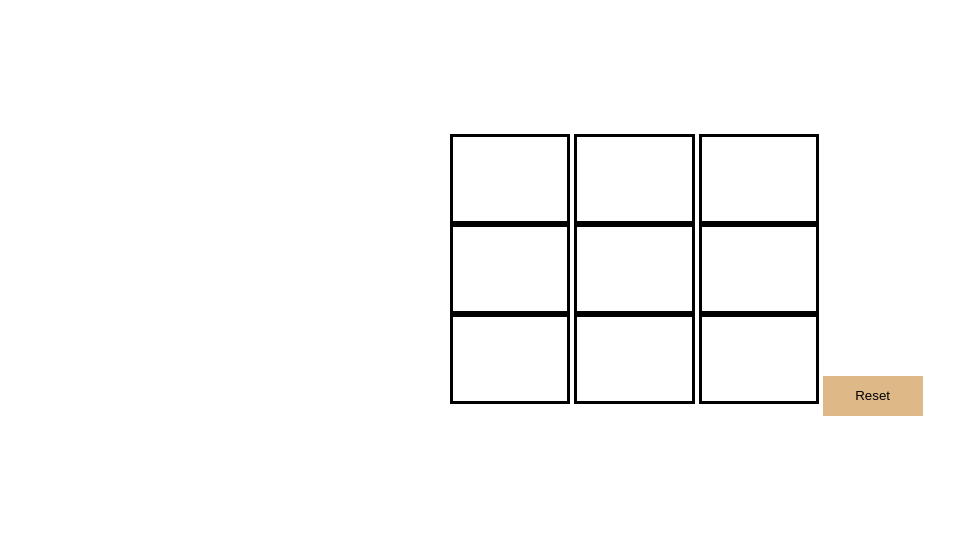
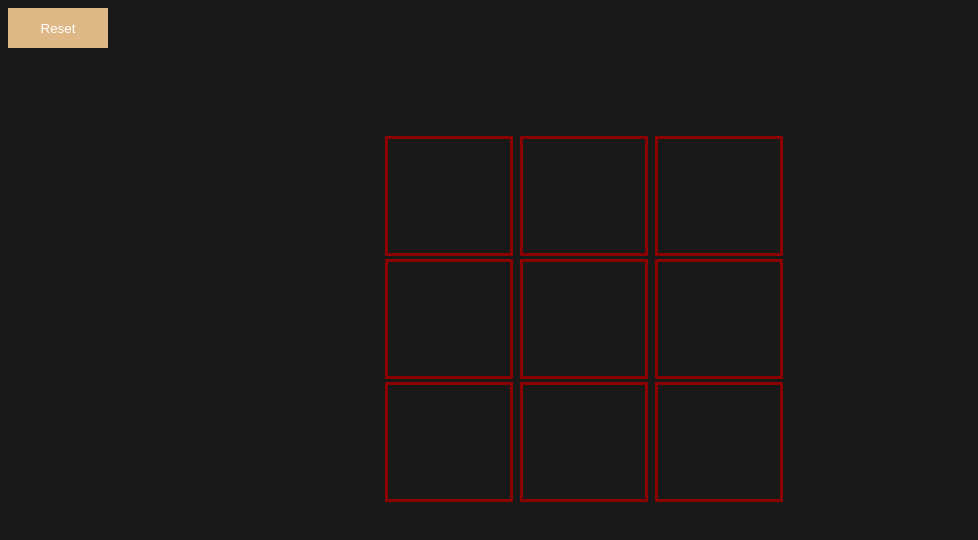
Before and after one commit to Anersyum/TicTacToe, a plain HTML site: page TicTacToeJs/index.html in a window 1280 px wide. Shown: the whole page, without its empty margins (0-978 px from the left). Drawn offline with Linux system fonts and the light colour scheme.

Commit message:
Changed the design a little bit

```diff
--- a/TicTacToeJs/css/style.css
+++ b/TicTacToeJs/css/style.css
@@ -1,8 +1,11 @@
+body {
+    background-color: #191919;
+}
 button {
-    width: 9.5%;
-    height: 90px;
-    /* position: absolute; */
-    border: 3px solid black;
+    width: 20%;
+    height: 30%;
+    color: white;
+    border: 3px solid darkred;
     font-size: 300%;
     background-color: transparent;
     margin-left: 0px;
@@ -13,6 +16,13 @@ div {
     margin: 6% 0px 0px 44%;
     font-size: 20pt;
     text-align: center;
+}
+
+.gameField {
+    /* border: 2px solid red; */
+    width: 50%;
+    height: 50%;
+    margin: 10% 0px 0px 20%;
 }
 
 #reset {
@@ -29,46 +39,3 @@ div {
 #reset:active {
     background-color: azure;
 }
-
-.field {
-    margin: 10% 0px 0px 35%;
-}
-
-.field3 {
-    margin-left: 35%;
-}
-
-.field6 {
-    margin-left: 35%;
-}
-
-
-/* @media only screen and (max-height: 609px), (max-width: 1048px) {
-    button {
-        height: 15%;
-    }
-}
-
-@media only screen and (max-height: 486px) {
-    button {
-        height: 18%;
-    }
-}
-
-@media only screen and (max-height: 486px) {
-    button {
-        height: 20%;
-    }
-}
-
-@media only screen and (max-height: 364px) {
-    button {
-        height: 24%;
-    }
-}
-
-@media only screen and (max-height: 299px) {
-    button {
-        height: 37%;
-    }
-} */
--- a/TicTacToeJs/index.html
+++ b/TicTacToeJs/index.html
@@ -7,6 +7,7 @@
     </head>
     <body>
         <div></div>
+       <div class="gameField">
             <button class="field"></button>
             <button class="field1"></button>
             <button class="field2"></button>
@@ -18,6 +19,7 @@
             <button class="field6"></button>
             <button class="field7"></button>
             <button class="field8"></button>
+        </div>
         <button id="reset">Reset</button>
         <script src="./js/game.js"></script>
     </body>
```
Lines whose indentation alone changed are shown as unchanged.
